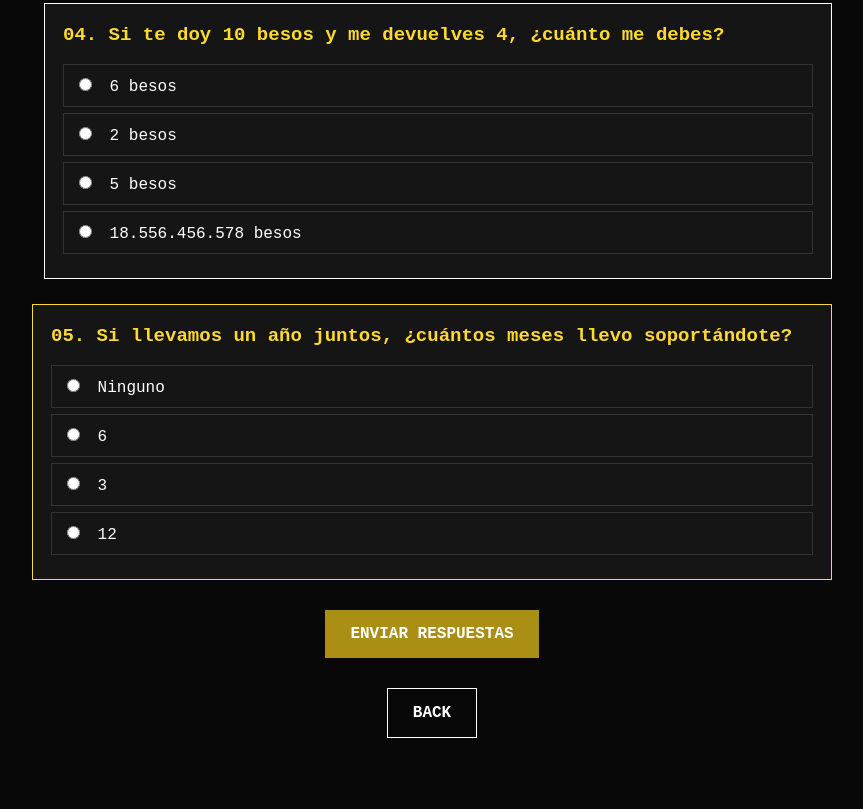
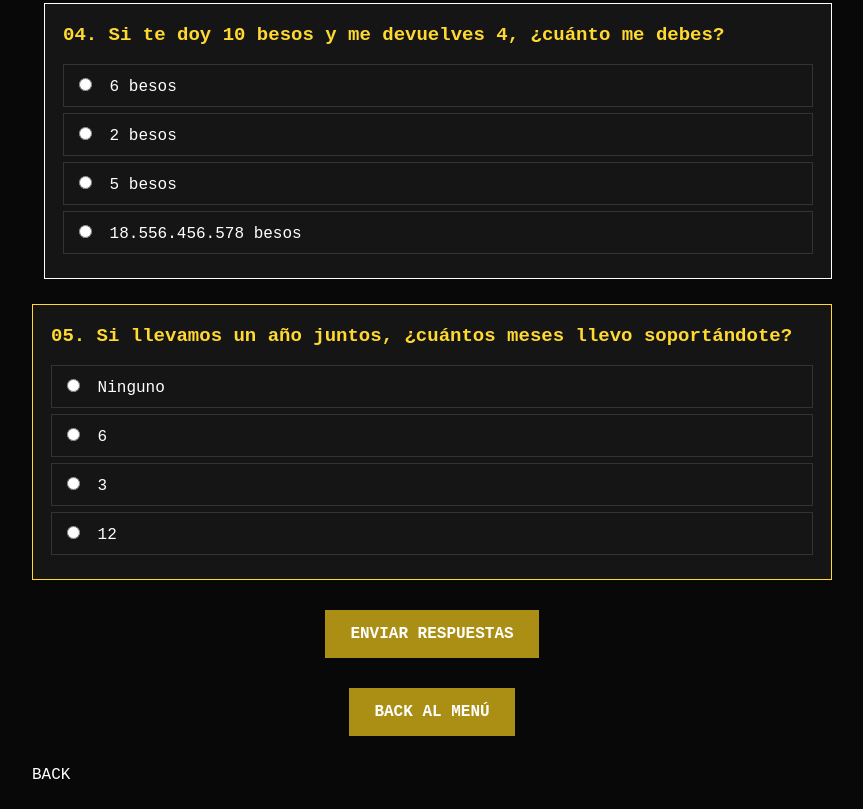
Before and after one commit to parrasmn/menu, a plain HTML site: page entrada.html in a window 1280 px wide. Shown: the part 1116-1925 px from the top of the page, without its empty margins (208-1071 px from the left). Before the commit the page ends 1894 px from the top, so only its background shows below. Drawn offline with Linux system fonts and the light colour scheme.

Commit message:
Change back button to call volverMenu function

```diff
--- a/entrada.html
+++ b/entrada.html
@@ -60,7 +60,7 @@
             </section>
 
             <button type="submit">ENVIAR RESPUESTAS</button>
-            <button type="button" class="back" onclick="window.location.href='/menu/'">
+            <button type="button" class="secundario" onclick="volverMenu()">BACK AL MENÚ</button>
                 BACK
             </button>
         </form>
```
